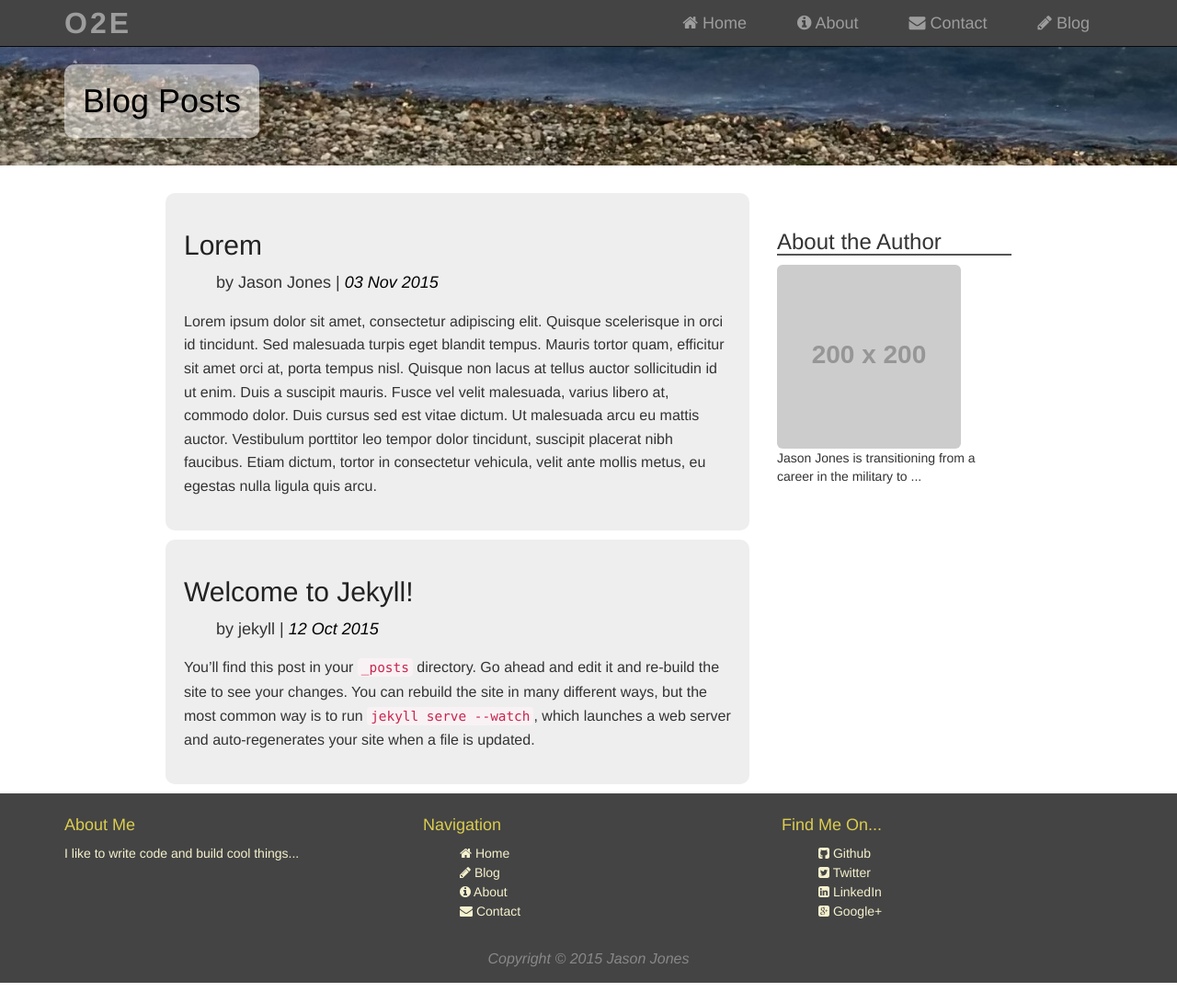
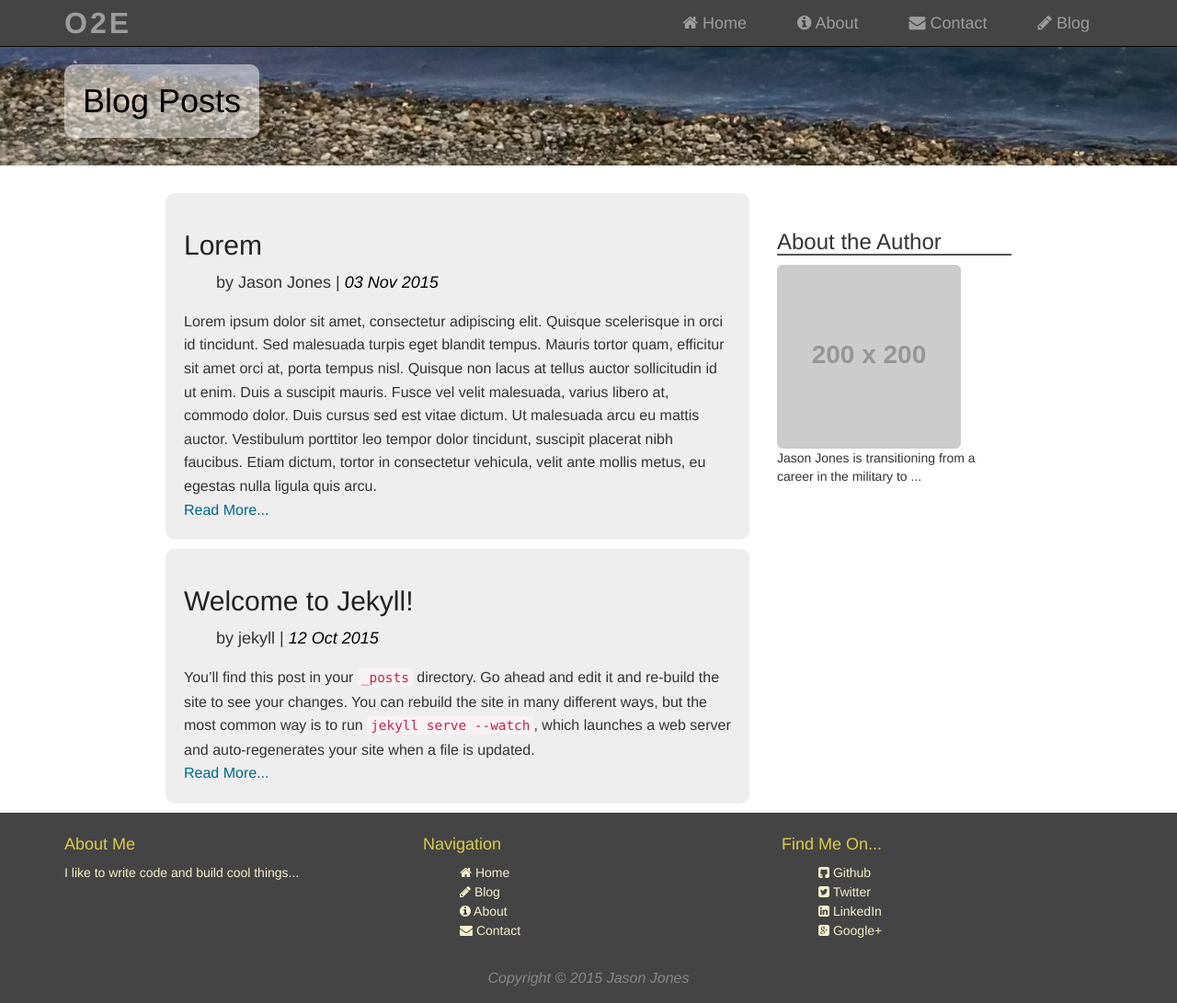
Before and after one commit to jasonsjones/jasonsjones.github.io, a Jekyll site: the page built from blog/index.html, in a window 1280 px wide and 1091 px high. Shown: the whole window at 92% size. Built offline with Jekyll 4.4.1, drawn with Linux system fonts in a browser that asks for light colours.

Commit message:
Add 'read more' link to post excerpts

```diff
--- a/_sass/_base.scss
+++ b/_sass/_base.scss
@@ -159,9 +159,6 @@ header {
         margin: 10px 0 10px 0;
         border-radius: 10px;
 
-        .post-excerpt {
-            font-size: 16px;
-        }
         .post-data {
             margin-left: 35px;
             font-size: 18px;
@@ -176,6 +173,19 @@ header {
 
             &:hover {
                 color: #777;
+            }
+        }
+        .post-excerpt {
+            font-size: 16px;
+            p {
+                @include para-text;
+                margin: 0;
+            }
+            .read-more a {
+                color: #00688b;
+                &:hover {
+                    text-decoration: underline;
+                }
             }
         }
     }
--- a/blog/index.html
+++ b/blog/index.html
@@ -17,6 +17,7 @@ layout: blog_list
                 </p>
                 <div class="post-excerpt">
                     {{ post.excerpt }}
+                    <p class="read-more"><a href="{{ post.url }}">Read More...</a></p>
                 </div>
             </div>
             {% endfor %}
```
